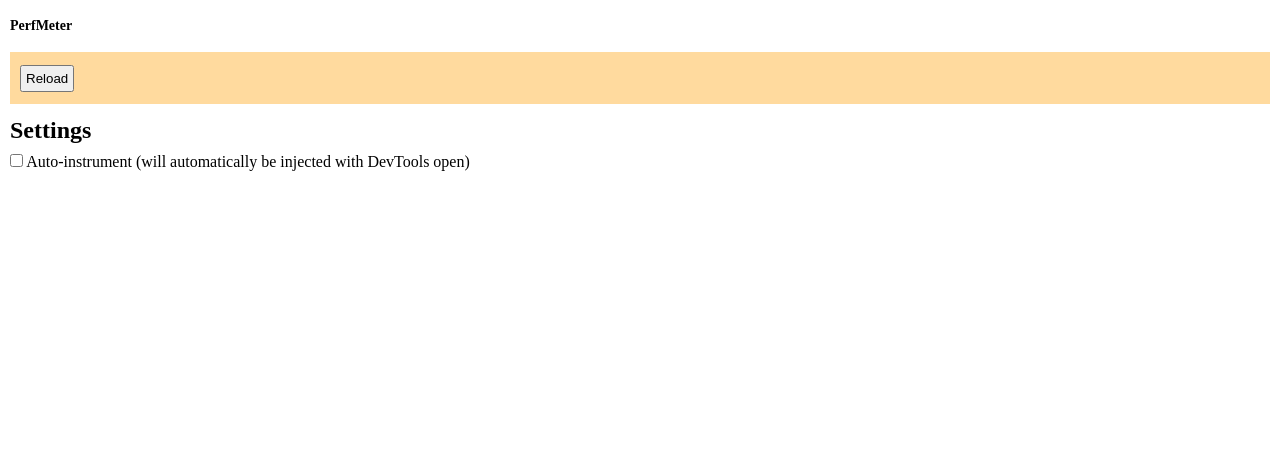
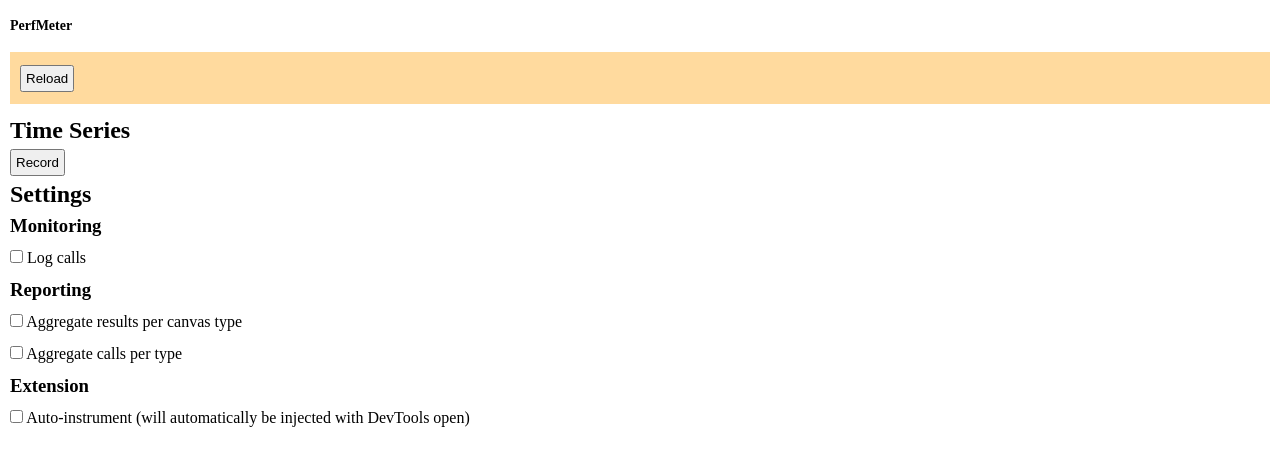
Before and after one commit to spite/PerfMeter, a browser extension: page panel.html in a window 1280 px wide. Drawn offline with Linux system fonts and the light colour scheme.

Commit message:
placeholder for new settings and options

```diff
--- a/panel.html
+++ b/panel.html
@@ -13,8 +13,16 @@
 	<p id="not-instrumented" class="instrument-status">Tab not instrumented.</p>-->
 	<button id="reload-button" >Reload</button>
 </div>
+<h2>Time Series</h2>
+<button id="record-data" >Record</button>
 <h2>Settings</h2>
 <form>
+	<h3>Monitoring</h3>
+	<p><input type="checkbox" id="log-calls" /> <label for="log-calls" >Log calls</label></p>
+	<h3>Reporting</h3>
+	<p><input type="checkbox" id="aggregate-canvas" /> <label for="aggregate-canvas" >Aggregate results per canvas type</label></p>
+	<p><input type="checkbox" id="aggregate-calls" /> <label for="aggregate-calls" >Aggregate calls per type</label></p>
+	<h3>Extension</h3>
 	<p><input type="checkbox" id="autoinstrument" /> <label for="autoinstrument" >Auto-instrument (will automatically be injected with DevTools open)</label></p>
 </form>
 <script src="panel.js"></script>
```
